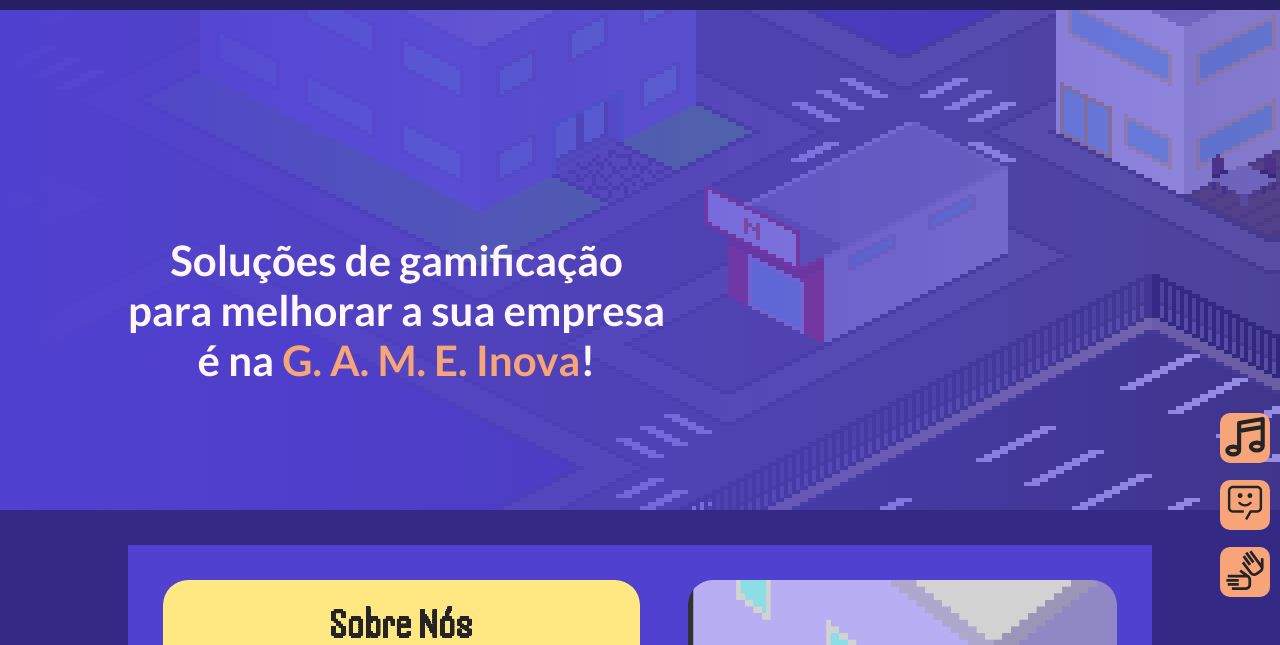
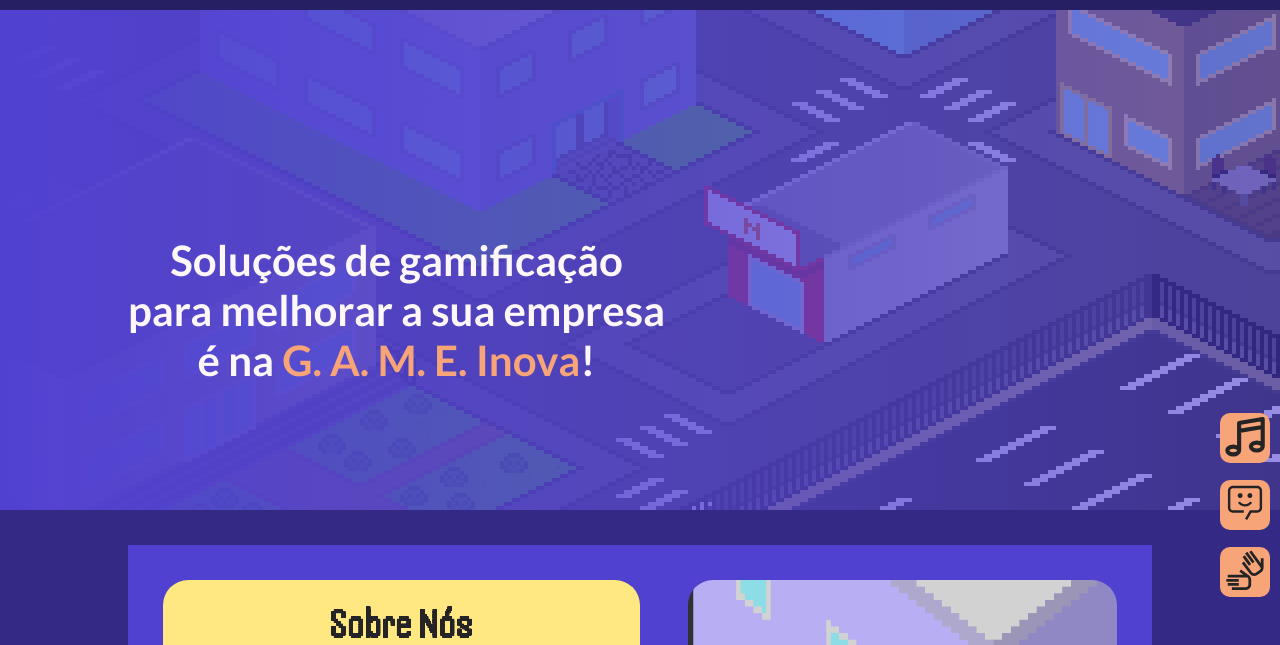
Before and after one commit to Lucas-FA/gameinova, a plain HTML site: page index.html in a window 1280 px wide. Shown: the part 155-800 px from the top of the page. Drawn offline with Linux system fonts and the light colour scheme.

Commit message:
Feat: Imagens atualizadas

```diff
--- a/style.css
+++ b/style.css
@@ -139,7 +139,7 @@
 
 .banner {
     height: 500px;
-    background-image: linear-gradient(90deg, rgba(81,65,209,1) 0%, rgba(81,65,209,0.6) 100%), url(img/cidade-banner-naofinalizado.png);
+    background-image: linear-gradient(90deg, rgba(81,65,209,1) 0%, rgba(81,65,209,0.6) 100%), url(img/cidade-banner.png);
     background-position: 100% 0%;
     margin-bottom: 35px;
 }
```
Also changed, not shown: img/cidade-banner-naofinalizado.png (deleted), img/cidade-banner.png (added), img/restaurante-byorks.png.
